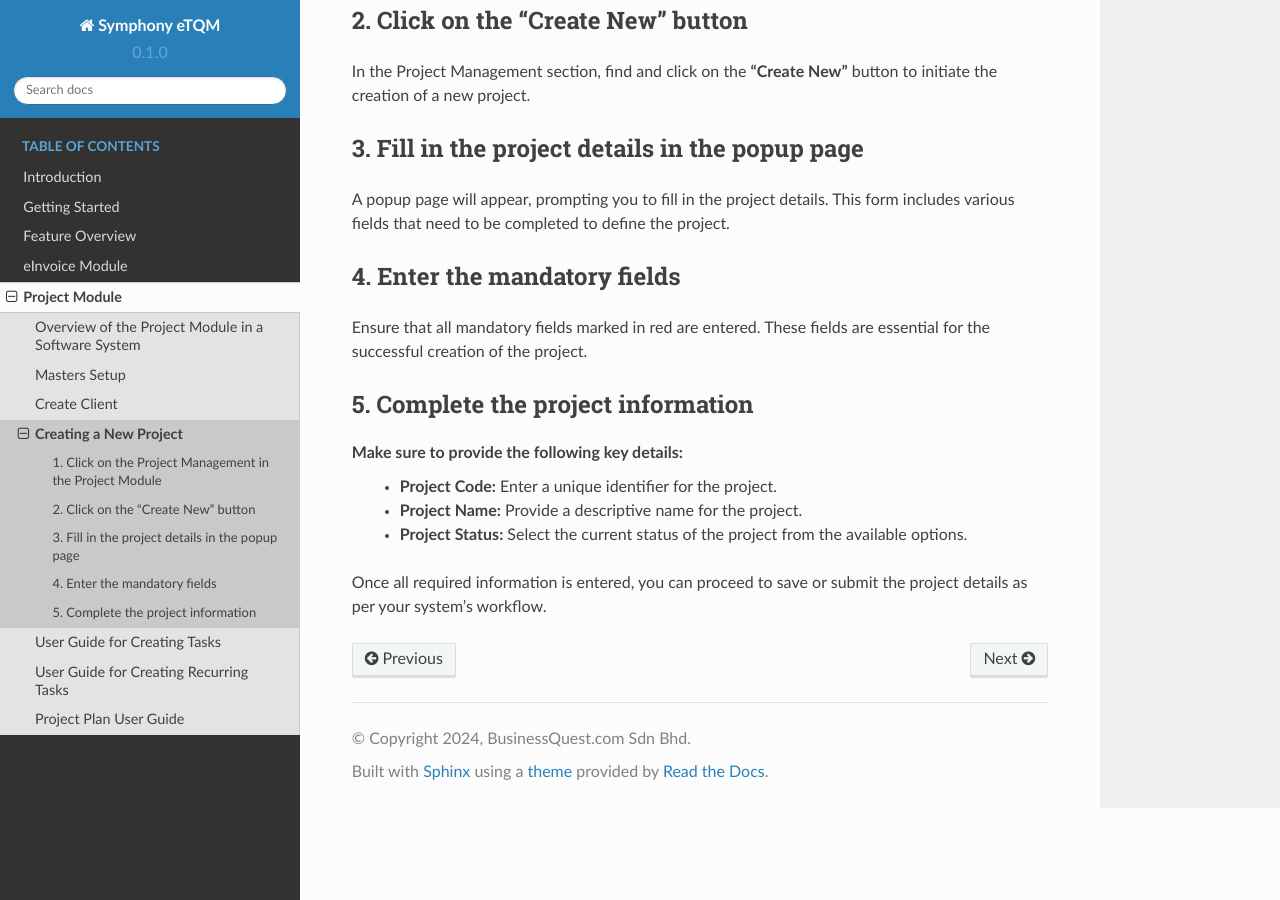
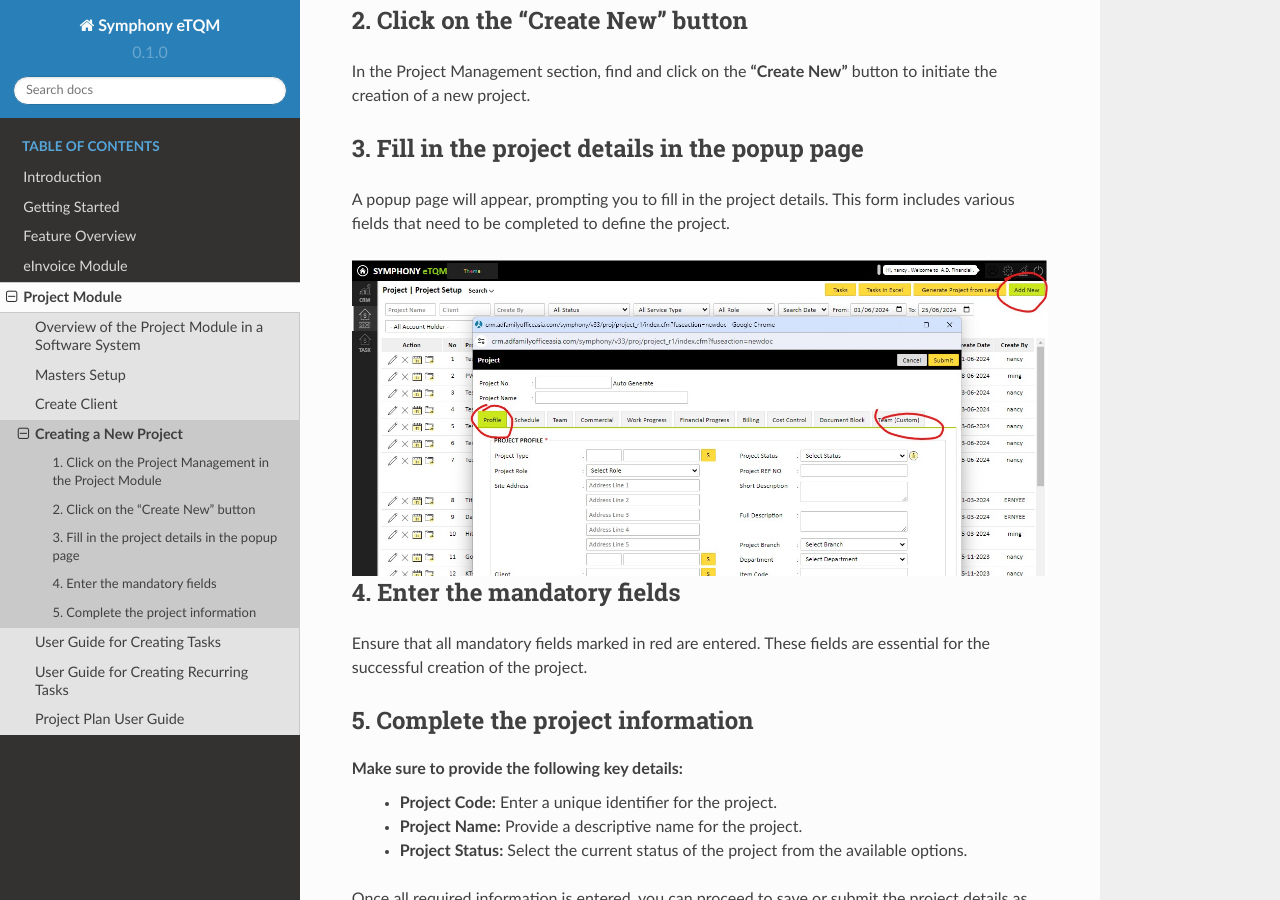
Before and after one commit to wookfai/manual, a Sphinx documentation site: the page built from docs/source/modules/projects/create_project.rst, in a window 1280 px wide and 900 px high, scrolled down 332 px. Built offline with Sphinx 7.4.7 and the Read the Docs theme 2.0.0, drawn with Linux system fonts in a browser that asks for light colours; pages that are not in the unit, such as notebooks, are missing from menus.

Commit message:
Update create_project.rst

```diff
--- a/docs/source/modules/projects/create_project.rst
+++ b/docs/source/modules/projects/create_project.rst
@@ -16,6 +16,10 @@
 ------------------------------------------------
 A popup page will appear, prompting you to fill in the project details. This form includes various fields that need to be completed to define the project.
 
+.. image:: images/create_project.jpg
+   :alt: Create Project
+   :align: center
+
 4. Enter the mandatory fields
 -----------------------------
 Ensure that all mandatory fields marked in red are entered. These fields are essential for the successful creation of the project.
```
